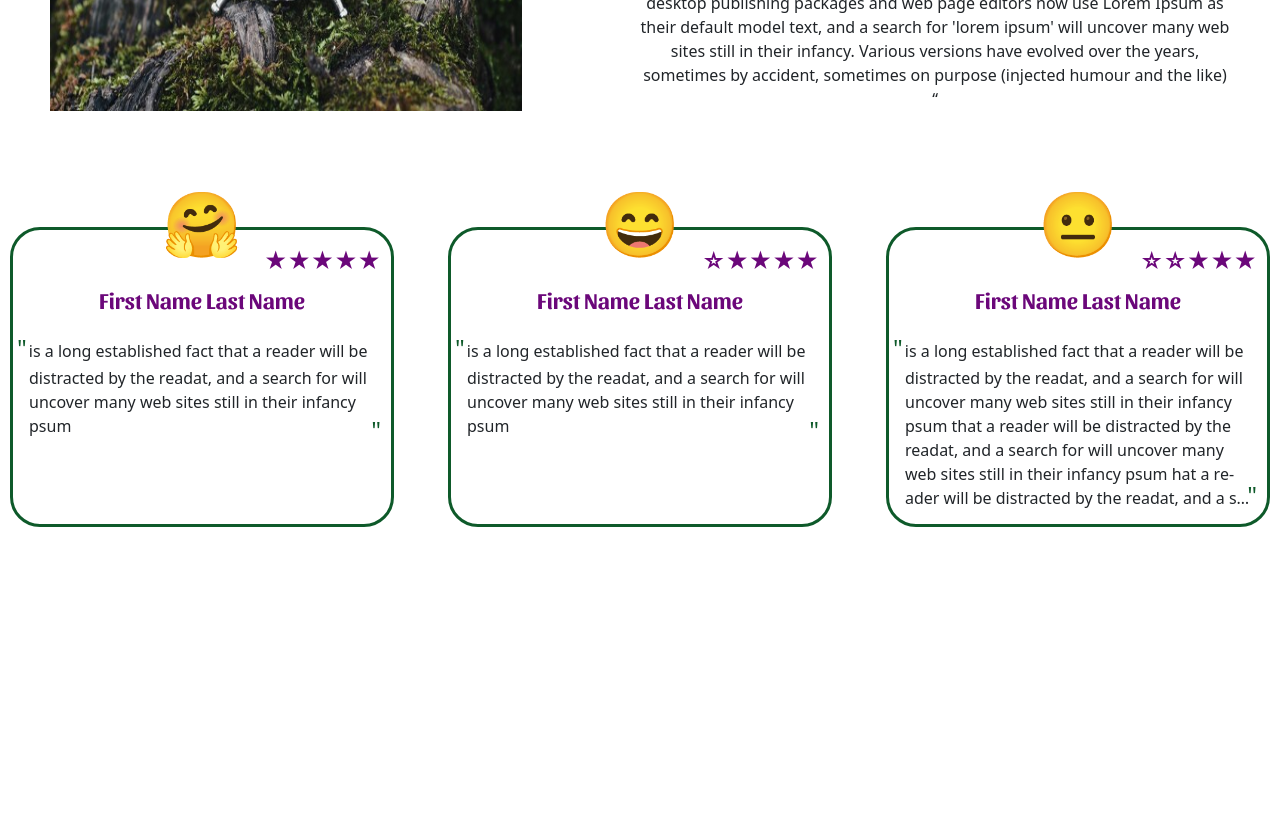
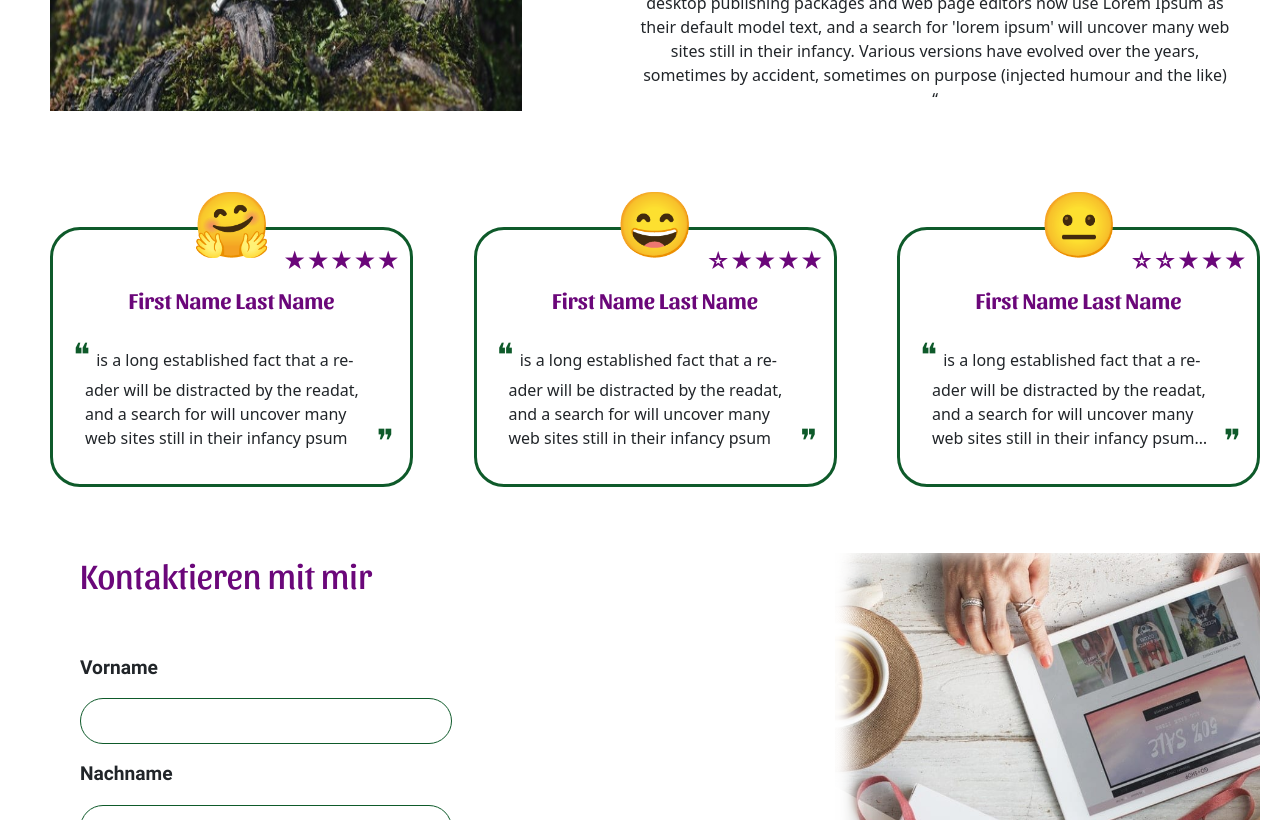
Before and after one commit to rh-pr/mira-coaching, a React (Vite) app in the folder client/: page / in a window 1280 px wide. Shown: the part 1980-2800 px from the top of the page. Before the commit the page ends 2507 px from the top, so only its background shows below. Built offline with nearby package versions, Linux system fonts and the light colour scheme.

Commit message:
add contact section

```diff
--- /dev/null
+++ b/client/src/components/home/ContactForm.tsx
@@ -0,0 +1,26 @@
+
+
+function ContactForm() {
+  return (
+    <form className="">
+      <label htmlFor="fname">Vorname</label>
+      <input type="text" className="" id="fname" name="fname" />
+      <label htmlFor="lname">Nachname</label>
+      <input type="text" className="" id="lname" name="lname" />
+      <label htmlFor="email">Email</label>
+      <input type="email" className="" id="email" name="email" />
+      <label htmlFor="inter">Ich interessiete mich in....</label>
+      <select name="inter" id="inter">
+        <option></option>
+        <option >Beratung von Teams</option>
+        <option>Workshops</option>
+        <option>Teambuilding</option>
+      </select>
+      <label htmlFor="msg">Nachrichten</label>
+      <textarea name="msg" id="msg"></textarea>
+      <button type="submit">Senden</button>
+    </form>
+  )
+}
+
+export default ContactForm
--- a/client/src/components/home/Home.scss
+++ b/client/src/components/home/Home.scss
@@ -249,7 +249,6 @@ $sarina-font: 'Sarina';
     }
 }
 
-
 .reviews-small {
     width: 100%;
     padding: 100px 10px 0 10px;
@@ -258,7 +257,7 @@ $sarina-font: 'Sarina';
     justify-content: space-between;
 
     .review-card {
-        border-radius: 30px;
+        border-radius: 10px;
         border: 2px solid $base-bg-color;
         width: 30vw;
         height: 200px;
@@ -322,14 +321,14 @@ $sarina-font: 'Sarina';
                 word-wrap: break-word;
 
                 &::before {
-                    content: '"';
+                    content: '❝';
                     margin-left: -4px;
                     color: $base-bg-color;
                     font-size: 1rem;
                 }
 
                 &::after {
-                    content: '"';
+                    content: '❞';
                     color: $base-bg-color;
                     font-size: 1rem;
                     position: absolute;
@@ -339,6 +338,85 @@ $sarina-font: 'Sarina';
                 }
             }
 
+        }
+    }
+}
+
+.contact {
+    display: flex;
+    align-items: center;
+    width: 100%;
+    height: 600px;
+
+   .form {
+        width: 66%;
+        padding: 0 12px;
+        height: 90%;
+
+        h3 {
+            color: $base-text-color;
+            font-family: $base-font-headers, serif;
+            font-size: 1rem;
+        }
+        form {
+            width: 100%;
+            display: flex;
+            flex-direction: column;
+            font-size: 0.8rem;
+            font-weight: 600;
+            font-family: $base-font, serif;
+            gap: 8px;
+
+            input, select, textarea {
+                border-radius: 10px;
+                border: 1px solid $base-bg-color;
+                padding-left: 10px;
+                font-family: $base-font, serif;
+            }
+
+            input, select {
+                height: 30px;
+            }
+
+            textarea {
+                height: 100px;
+                overflow-y: scroll;
+
+                &:active, &:focus {
+                    outline: none;
+                    border: 1px solid $base-text-color;
+                }
+            }
+
+            button {
+                width: fit-content;
+                padding: 10px 30px;
+                border-radius: 10px;
+                border: none;
+                background-color: #0E5A2A;
+                color: white;
+                font-family: $base-font, serif;
+                font-weight: 500;
+            }
+
+
+
+        }
+   }
+
+    .figure {
+        background-image: url('../../assets//img/contact.jpg');
+        background-position: center;
+        background-size: cover;
+        width: 34%;
+        height: 90%;
+        overflow: hidden;
+        box-shadow: inset  20px 0 20px white;
+
+        img {
+            width: 100%;
+            height: 100%;
+            transform: scale(1.3);
         }
     }
 }
@@ -496,6 +574,49 @@ $sarina-font: 'Sarina';
 
         }
     }
+
+
+.contact {
+    height: 860px;
+
+   .form {
+        width: 60%;
+        padding: 0 12px;
+        height: 90%;
+
+        h3 {
+            font-size: 1.6rem;
+            padding-bottom: 16px;
+        }
+        form {
+            font-size: 1.2rem;
+            gap: 16px;
+
+            input, select {
+                height: 50px;
+            }
+
+            textarea {
+                height: 160px;
+
+                &:active, &:focus {
+                    border: 1px solid $base-text-color;
+                }
+            }
+
+            button {
+                font-size: 1.5rem;
+            }
+
+
+
+        }
+   }
+
+    .figure {
+        width:40%;
+    }
+}
 }
 
 
@@ -504,7 +625,7 @@ $sarina-font: 'Sarina';
         height:  calc(100vh - 80px);
 
         .text {
-            padding-left: 20px;
+            padding-left: 50px;
             h1 {
                 font-size: 4rem;
             }
@@ -620,8 +741,14 @@ $sarina-font: 'Sarina';
         }
     }
 
+    .reviews-small {
+        padding-left: 50px;
+        padding-right: 20px;
+
         .review-card {
-        height: 300px !important;
+            width: 30%;
+            height: 260px !important;
+            border-radius: 30px !important;
 
             .emoji {
                 font-size: 4rem !important;
@@ -642,31 +769,98 @@ $sarina-font: 'Sarina';
             }
 
             .rev-cont {
-            padding: 4px 4px!important;
-            max-height: 70%  !important;
+                padding: 4px 20px!important;
+                max-height: 60%  !important;
                 font-size: 1rem !important;
+
 
 
                 p {
                     padding: 2px 12px 0px 12px !important;
-                -webkit-line-clamp: 7  !important;
+                    -webkit-line-clamp: 4  !important;
 
                     &::before {
                         margin-left: -12px  !important;
-                    font-size: 1.5rem !important;
-                    padding-right: 2px;
+                        font-size: 2rem !important;
+                        padding-right: 6px;
                     }
 
                     &::after {
-                    font-size: 1.5rem  !important;
-                    bottom: 10px !important;
-                    right: 10px !important;
-                    padding-left: 2px;
-                    // transform: translateY(-20%);
+                        font-size: 2rem  !important;
+                        bottom: 6px !important;
+                        right: 16px !important;
+                        padding-left: 6px !important;
                     }
                 }
 
             }
 
     }
+
+
     }
+
+    .contact {
+        height: 950px;
+        padding: 20px 20px 0 10px;
+        // background-color: red;
+
+       .form {
+            width: 66%;
+            padding: 0 12px;
+            height: 90%;
+            padding-left: 70px;
+
+            h3 {
+                width: 50%;
+                font-size: 2.2rem;
+                padding-bottom: 50px;
+            }
+            form {
+                width: 50%;
+                font-size: 1.2rem;
+                font-weight: 600;
+                gap: 16px;
+
+                input, select, textarea {
+                    border-radius: 30px;
+                    padding-left: 10px;
+                }
+
+                input, select {
+                    height: 46px;
+                }
+
+                textarea {
+                    height: 160px;
+                    overflow: auto;
+
+                    &:active, &:focus {
+                        border: 1px solid $base-text-color;
+                    }
+                }
+
+                button {
+                    padding: 10px 30px;
+                    border-radius: 30px;
+                    font-size: 1.4rem;
+                }
+
+
+
+            }
+       }
+
+        .figure {
+            width: 34%;
+            height: 90%;
+            box-shadow: inset  20px 0 20px white;
+
+            img {
+                width: 100%;
+                height: 100%;
+                transform: scale(1.3);
+            }
+        }
+    }
+}
--- a/client/src/pages/Home.tsx
+++ b/client/src/pages/Home.tsx
@@ -4,7 +4,11 @@ import Offers from "../components/home/Offers";
 import AboutMe from "../components/home/AboutMe";
 import ReviewCard from "../components/home/ReviewCard";
 
+import formImg from '../assets/img/contact.jpg';
+
+
 import { reviews } from '../constants/main'
+import ContactForm from "../components/home/ContactForm";
 
 function Home() {
   return (
@@ -16,8 +20,15 @@ function Home() {
        {reviews[0] && <ReviewCard rev={reviews[0]} />}
        {reviews[1] && <ReviewCard rev={reviews[1]} />}
        {reviews[2] && <ReviewCard rev={reviews[2]} />}
-
       </div>
+      <div className="contact">
+        <div className="form">
+          <h3>Kontaktieren mit mir</h3>
+          <ContactForm />
+        </div>
+        <div className="figure"></div>
+      </div>
+      <div>dsjfkj</div>
     </div>
   )
 }
```
Also changed, not shown: client/src/assets/img/contact.jpg (added). Lines whose indentation alone changed are shown as unchanged.
